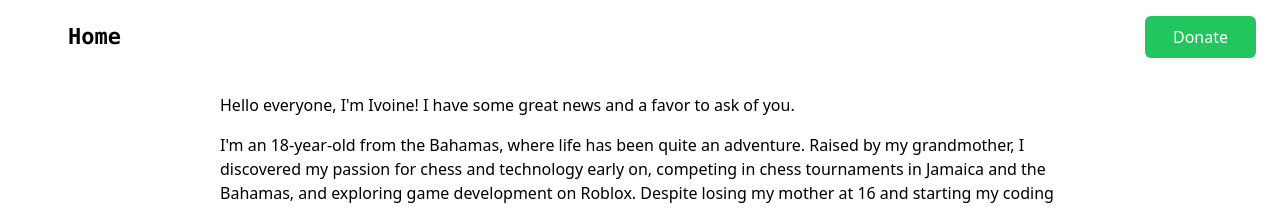
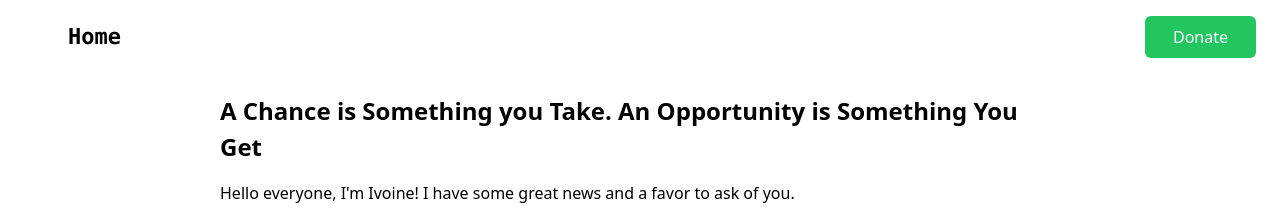
Before and after one commit to ivoinestrachan/mysite, a Next.js app: page /sponsor in a window 1280 px wide. Shown: the top 209 px of the page. Built offline with nearby package versions, Linux system fonts and the light colour scheme; no server answers.

Commit message:
something from deepdown

```diff
--- a/pages/sponsor.tsx
+++ b/pages/sponsor.tsx
@@ -83,6 +83,7 @@ const sponsor = () => {
       </div>
 
       <div className="space-y-4  sm:px-[220px] px-4 mt-10 text-[16px]">
+      <div className="font-bold text-[24px]">A Chance is Something you Take. An Opportunity is Something You Get</div>
         <div>{data.intro}</div>
         <div>{data.secintro}</div>
 
```
